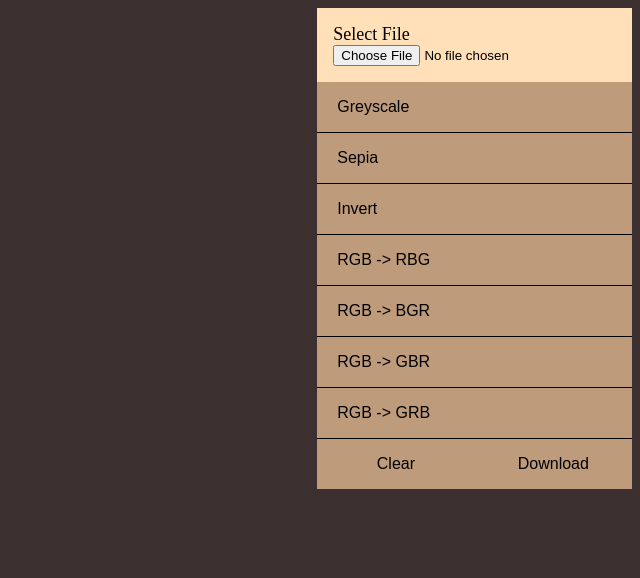
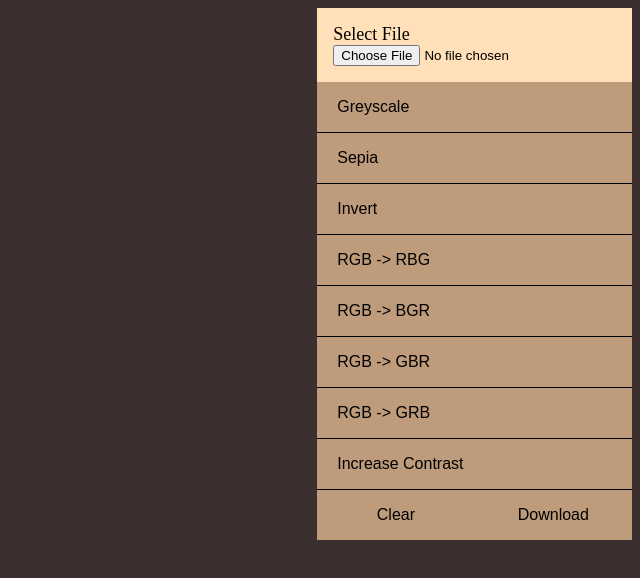
Before and after one commit to eddy-guo/photo-effects, a plain HTML site: page index.html in a window 1280 px wide. Shown: the whole page, without its empty margins (640-1280 px from the left). Drawn offline with Linux system fonts and the light colour scheme.

Commit message:
Update index.html

```diff
--- a/index.html
+++ b/index.html
@@ -24,6 +24,7 @@
         <button>RGB -> BGR</button>
         <button>RGB -> GBR</button>
         <button>RGB -> GRB</button>
+        <button>Increase Contrast</button>
       </div>
       <div class="controls">
         <button>Clear</button>
```
